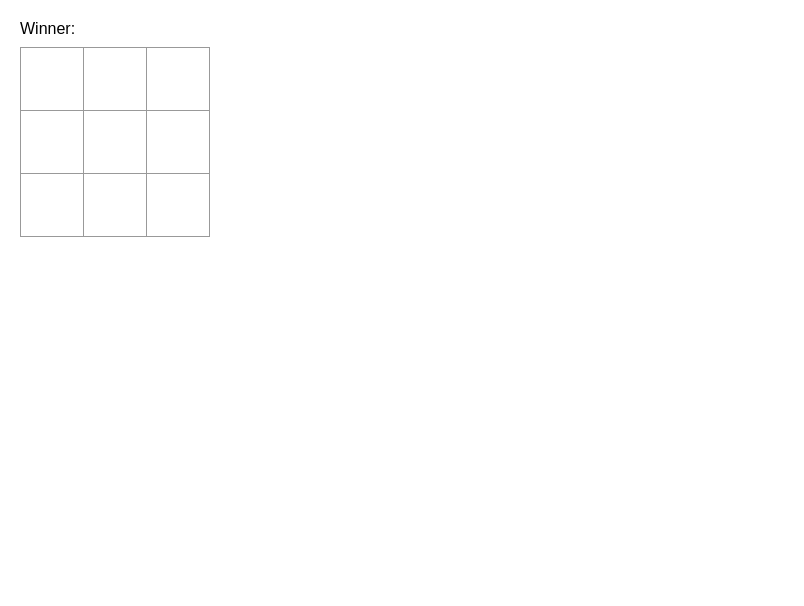
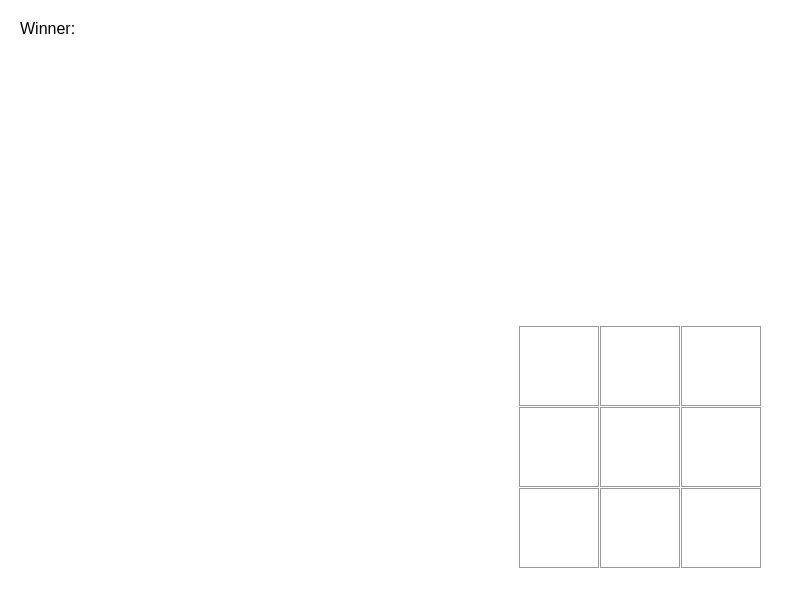
Before and after one commit to Kristian-kodehode/react-tictactoe, a React (Vite) app: page / in a window 1280 px wide. Shown: the top 606 px of the page, without its empty margins (0-804 px from the left). Built offline with nearby package versions, Linux system fonts and the light colour scheme.

Commit message:
grid instead of 3 divs

```diff
--- a/src/Board.jsx
+++ b/src/Board.jsx
@@ -46,20 +46,20 @@ const Board = () => {
   return (
     <>
       <div className="status">{status}</div>
-      <div className="board-row">
+      <div className="platform">
+        <div className="board">
           <Square value={squares[0]} onSquareClick={() => handleClick(0)} />
           <Square value={squares[1]} onSquareClick={() => handleClick(1)} />
           <Square value={squares[2]} onSquareClick={() => handleClick(2)} />
-      </div>
-      <div className="board-row">
+
           <Square value={squares[3]} onSquareClick={() => handleClick(3)} />
           <Square value={squares[4]} onSquareClick={() => handleClick(4)} />
           <Square value={squares[5]} onSquareClick={() => handleClick(5)} />
-      </div>
-      <div className="board-row">
+
           <Square value={squares[6]} onSquareClick={() => handleClick(6)} />
           <Square value={squares[7]} onSquareClick={() => handleClick(7)} />
           <Square value={squares[8]} onSquareClick={() => handleClick(8)} />
+        </div>
       </div>
     </>
   );
--- a/src/index.css
+++ b/src/index.css
@@ -1,11 +1,13 @@
 * {
   box-sizing: border-box;
+  margin: 0;
+  padding: 0;
 }
 
 body {
   font-family: sans-serif;
-  margin: 20px;
-  padding: 0;
+  /* margin: 20px; */
+  /* padding: 0; */
 }
 
 h1 {
@@ -67,8 +69,8 @@ body {
   margin-top: -1px;
   padding: 0;
   text-align: center;
-  height: 64px;
-  width: 64px;
+  height: 80px;
+  width: 80px;
 }
 
 .board-row:after {
@@ -88,3 +90,16 @@ body {
 .game-info {
   margin-left: 20px;
 }
+.platform {
+  display: flex;
+  justify-content: center;
+  align-items: center;
+  height: 100vh;
+}
+
+.board {
+  display: grid;
+  grid-template-columns: repeat(3, 80px);
+  grid-template-rows: repeat(3, 80px);
+  gap: 1px;
+}
```
Lines whose indentation alone changed are shown as unchanged.
